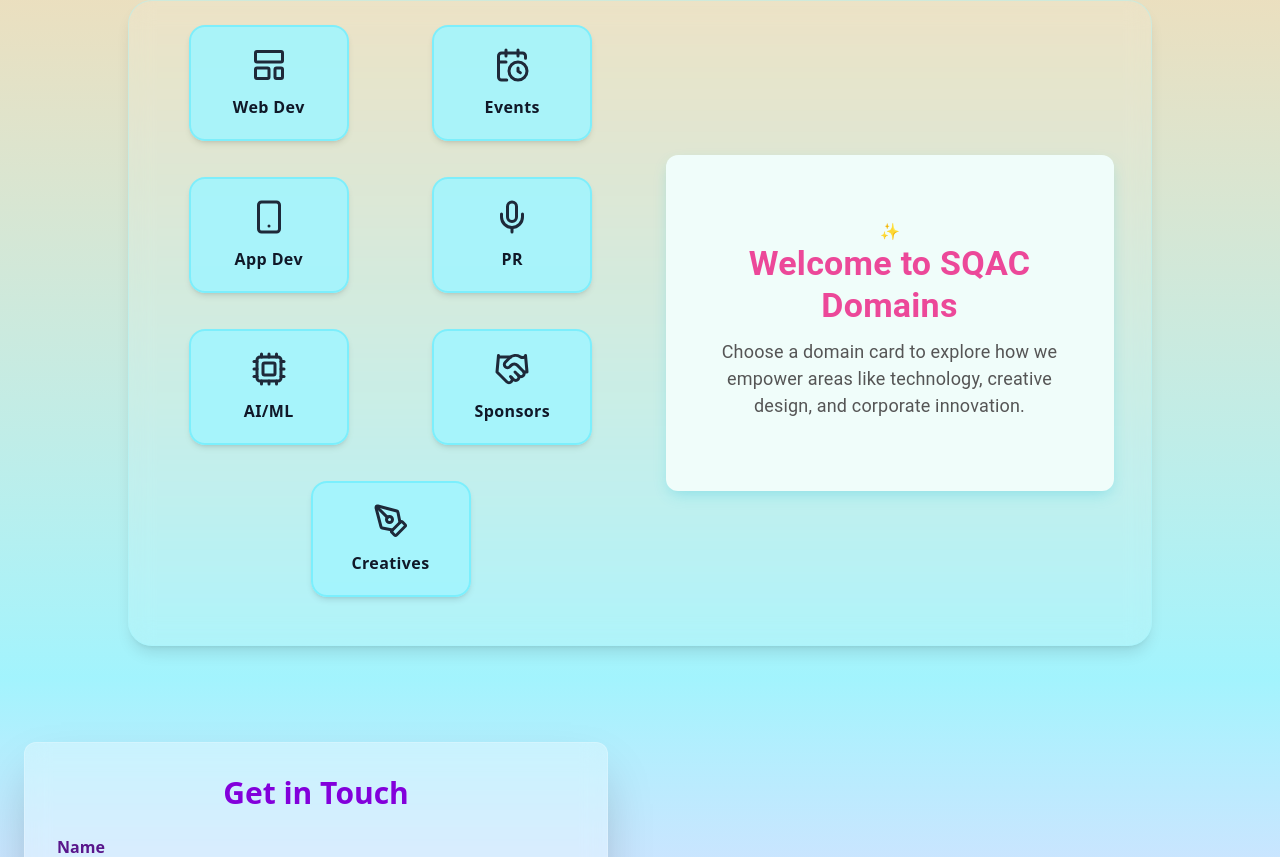
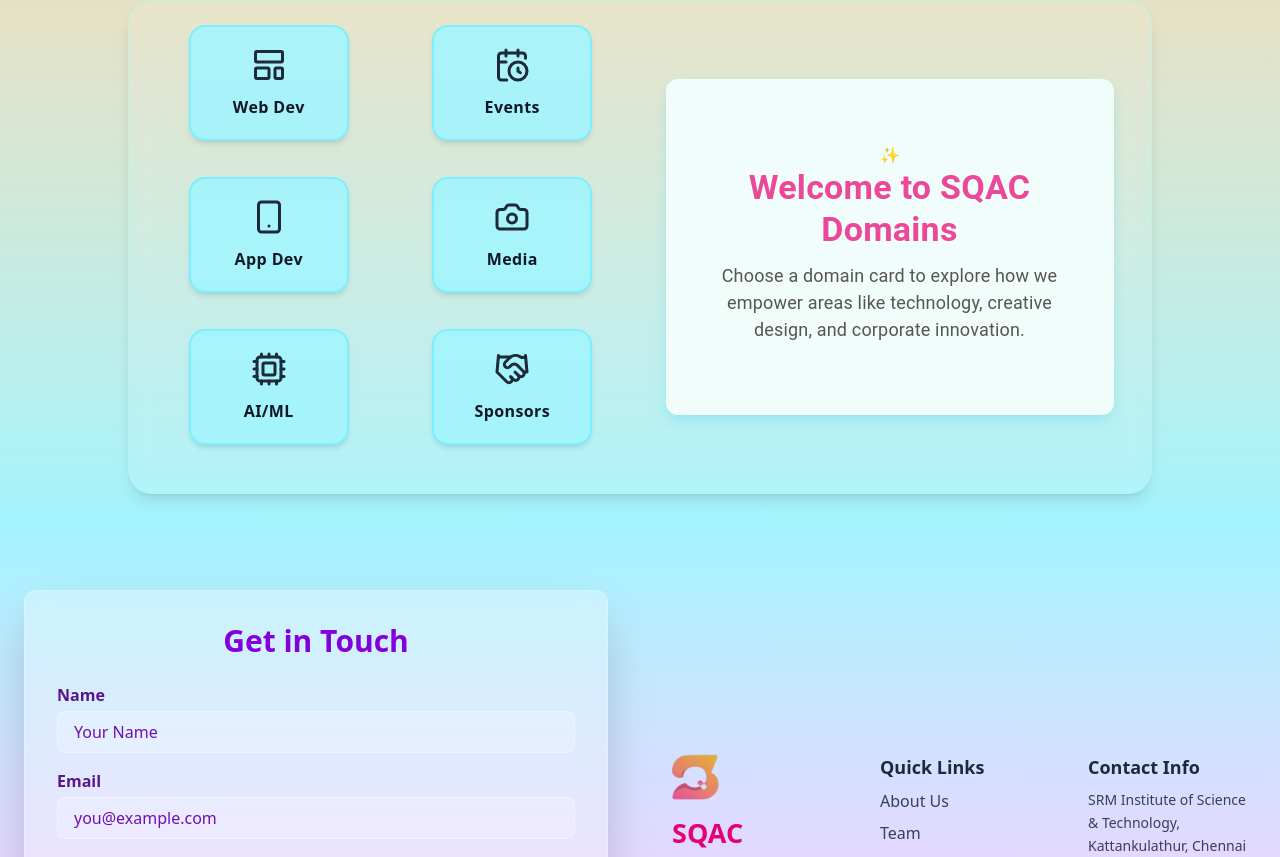
Before and after one commit to SQAC-Tech/sqac-website, a React (Vite) app in the folder Frontend/: page /about in a window 1280 px wide. Shown: the part 1040-1897 px from the top of the page. Built offline with nearby package versions, Linux system fonts and the light colour scheme; a web font is replaced by a local one.

Commit message:
aboutusvh2 updated

```diff
--- a/Frontend/src/components/Aboutus/AboutUs2ndvh.jsx
+++ b/Frontend/src/components/Aboutus/AboutUs2ndvh.jsx
@@ -7,7 +7,7 @@ import CloseIcon from "@mui/icons-material/Close";
 import { motion } from 'framer-motion';
 import {
   LayoutTemplate, Smartphone, Cpu, PenTool,
-  CalendarClock, Mic, Handshake
+  CalendarClock, Mic, Handshake,Camera
 } from 'lucide-react';
 
 const services = {
@@ -26,11 +26,7 @@ const services = {
     desc: 'Automate and gain insights with intelligent AI/ML systems.',
     features: ['Data Analytics', 'Natural Language Processing', 'Computer Vision', 'Recommendation Engines'],
   },
-  creatives: {
-    title: 'Creatives',
-    desc: 'Designing engaging visual content and media to boost brand identity.',
-    features: ['Graphic Design', 'Video Editing', 'Brand Identity', 'Motion Graphics'],
-  },
+
   events: {
     title: 'Event Management',
     desc: 'Organizing impactful tech events, workshops, and community meetups.',
@@ -41,10 +37,10 @@ const services = {
     desc: 'Building corporate relationships and securing funding for initiatives.',
     features: ['Brand Collaborations', 'Fundraising', 'Corporate Outreach', 'Partnership Growth'],
   },
-  pr: {
-    title: 'Public Relations',
+  media: {
+    title: 'Media',
     desc: 'Managing our external communication and media presence.',
-    features: ['Content Creation', 'Social Media Strategy', 'Press Releases', 'Community Engagement'],
+    features: ['Content Creation', 'Video Editing', 'Community Engagement','Brand Identity'],
   },
 };
 
@@ -52,10 +48,9 @@ const serviceCards = [
   { id: 'webdev', name: 'Web Dev', icon: <LayoutTemplate size={36} /> },
   { id: 'events', name: 'Events', icon: <CalendarClock size={36} /> },
   { id: 'appdev', name: 'App Dev', icon: <Smartphone size={36} /> },
-  { id: 'pr', name: 'PR', icon: <Mic size={36} /> },
+  { id: 'media', name: 'Media', icon: <Camera size={36} /> },
   { id: 'aiml', name: 'AI/ML', icon: <Cpu size={36} /> },
   { id: 'sponsor', name: 'Sponsors', icon: <Handshake size={36} /> },
-  { id: 'creatives', name: 'Creatives', icon: <PenTool size={36} /> },
 ];
 
 function ServicesSection() {
@@ -136,12 +131,10 @@ function ServicesSection() {
             <div className="w-full max-w-[160px] h-[140px]">{renderCard('webdev')}</div>
             <div className="w-full max-w-[160px] h-[140px]">{renderCard('events')}</div>
             <div className="w-full max-w-[160px] h-[140px]">{renderCard('appdev')}</div>
-            <div className="w-full max-w-[160px] h-[140px]">{renderCard('pr')}</div>
+            <div className="w-full max-w-[160px] h-[140px]">{renderCard('media')}</div>
             <div className="w-full max-w-[160px] h-[140px]">{renderCard('aiml')}</div>
             <div className="w-full max-w-[160px] h-[140px]">{renderCard('sponsor')}</div>
-            <div className="col-span-2 flex justify-center w-full">
-              <div className="w-full max-w-[160px] h-[140px]">{renderCard('creatives')}</div>
-            </div>
+
           </div>
 
           {/* Right Container - Centered Details Card */}
--- a/Frontend/src/components/Team/Teamvh1.jsx
+++ b/Frontend/src/components/Team/Teamvh1.jsx
@@ -22,7 +22,7 @@ const Teamvh1 = () => {
         {/* Bouncing Bubbles */}
         <motion.div
           animate={{ y: [0, -25, 0] }}
-          transition={{ duration: 1.7, repeat: Infinity, ease: 'easeInOut' }}
+          transition={{ duration: 2.2, repeat: Infinity, ease: 'easeInOut' }}
           className="absolute top-[38vh] left-[1vw] md:top-[53vh] md:left-[3vw] bg-red-300 bg-opacity-40 text-lg font-bold font-['Stick_No_Bills'] rounded-full w-24 h-24 md:w-27 md:h-27 flex items-center justify-center"
         >
           LEARNERS
@@ -30,7 +30,7 @@ const Teamvh1 = () => {
 
         <motion.div
           animate={{ y: [0, -25, 0] }}
-          transition={{ duration: 1.6, repeat: Infinity, ease: 'easeInOut' }}
+          transition={{ duration: 2.1, repeat: Infinity, ease: 'easeInOut' }}
           className="absolute top-[76vh] left-[8vw] md:top-[77vh] bg-[#AFE7D4] bg-opacity-70 font-['Stick_No_Bills'] text-2xl font-bold rounded-full w-24 h-24 flex items-center justify-center"
         >
           UI / UX
@@ -38,7 +38,7 @@ const Teamvh1 = () => {
 
         <motion.div
           animate={{ y: [0, -25, 0] }}
-          transition={{ duration: 2.2, repeat: Infinity, ease: 'easeInOut' }}
+          transition={{ duration: 2.7, repeat: Infinity, ease: 'easeInOut' }}
           className="absolute top-[58vh] left-[11vw] md:top-[58vh] md:left-[24vw] w-33 h-33 md:w-40 md:h-40 rounded-full overflow-hidden border-2 border-gray-300"
         >
           <img src={teamImg2} alt="Puzzle Team" className="w-full h-full object-cover" />
@@ -46,7 +46,7 @@ const Teamvh1 = () => {
 
         <motion.div
           animate={{ y: [0, -25, 0] }}
-          transition={{ duration: 1.8, repeat: Infinity, ease: 'easeInOut' }}
+          transition={{ duration: 2.3, repeat: Infinity, ease: 'easeInOut' }}
           className="absolute top-[47vh] left-[32vw] md:left-[44vw] bg-[#C5FFAA] bg-opacity-55 font-['Stick_No_Bills'] text-lg sm:text-xl font-bold rounded-full w-27 h-27  md:w-32 md:h-32 flex items-center justify-center"
         >
           EVENTS
@@ -54,7 +54,7 @@ const Teamvh1 = () => {
 
         <motion.div
           animate={{ y: [0, -25, 0] }}
-          transition={{ duration: 1.9, repeat: Infinity, ease: 'easeInOut' }}
+          transition={{ duration: 2.4, repeat: Infinity, ease: 'easeInOut' }}
           className="absolute top-[71vh] left-[45vw] md:top-[72vh] md:left-[55vw]  bg-[#FFE26F] bg-opacity-70 font-['Stick_No_Bills'] text-lg font-bold rounded-full w-30 h-30 md:w-32 md:h-32  flex items-center justify-center"
         >
           Developers
@@ -62,7 +62,7 @@ const Teamvh1 = () => {
 
         <motion.div
           animate={{ y: [0, -25, 0] }}
-          transition={{ duration: 2.2, repeat: Infinity, ease: 'easeInOut' }}
+          transition={{ duration: 2.7, repeat: Infinity, ease: 'easeInOut' }}
           className=" absolute top-[15vh] left-[55vw] md:left-[79vw]  bg-[#97B6FF] bg-opacity-70 font-['Stick_No_Bills'] text-lg font-bold rounded-full w-28 h-28  flex items-center justify-center "
         >
           MANAGERS
@@ -71,7 +71,7 @@ const Teamvh1 = () => {
 
         <motion.div
           animate={{ y: [0, -25, 0] }}
-          transition={{ duration: 2.4, repeat: Infinity, ease: 'easeInOut' }}
+          transition={{ duration: 2.8, repeat: Infinity, ease: 'easeInOut' }}
           className="absolute top-[60vh] left-[66vw] md:left-[82vw] bg-[#C5A9F4] bg-opacity-70 font-['Stick_No_Bills'] text-lg md:text-2xl font-bold rounded-full w-26 h-26  flex items-center justify-center"
         >
           TECHIE
@@ -79,7 +79,7 @@ const Teamvh1 = () => {
 
         <motion.div
           animate={{ y: [0, -25, 0] }}
-          transition={{ duration: 2.3, repeat: Infinity, ease: 'easeInOut' }}
+          transition={{ duration: 2.8, repeat: Infinity, ease: 'easeInOut' }}
           className="absolute top-[36vh] left-[57vw] md:left-[63vw] md:top-[38vh] w-33 h-33 md:w-45 md:h-45 rounded-full overflow-hidden border-2 border-gray-300"
         >
           <img src={teamImg1} alt="Team Meeting" className="w-full h-full object-cover" />
```
